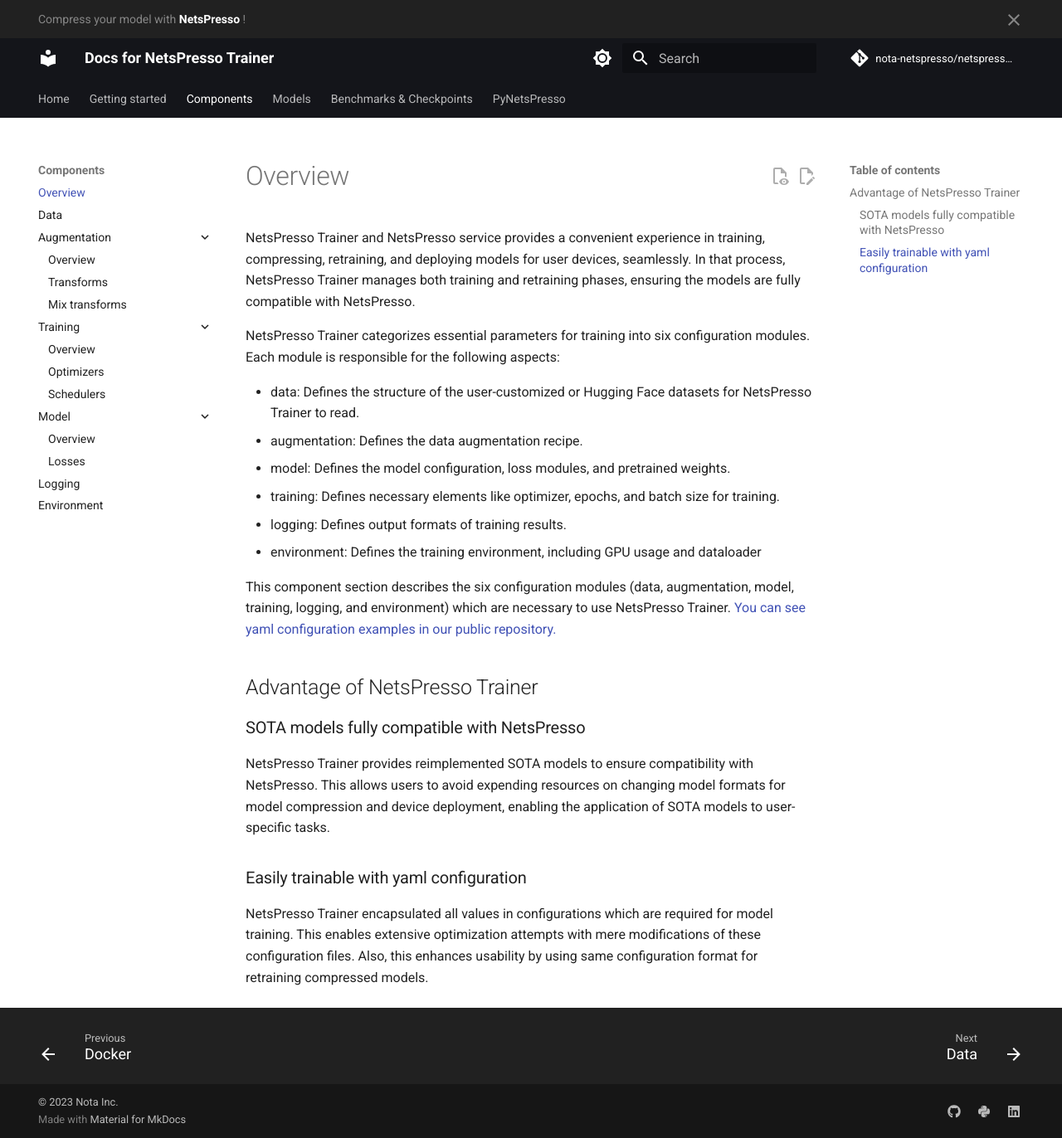
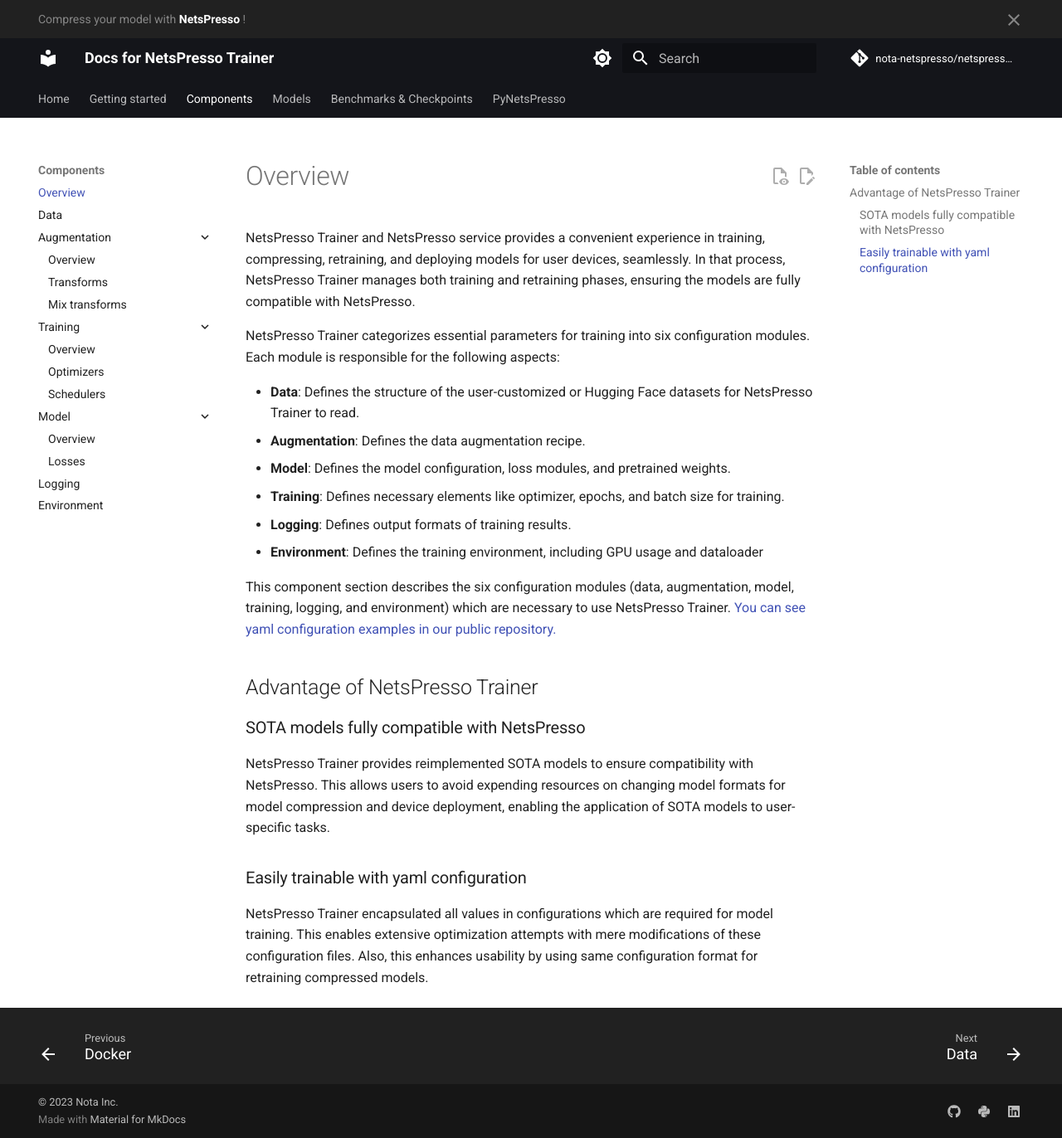
Before and after one commit to Nota-NetsPresso/netspresso-trainer, an MkDocs documentation site: the page built from docs/components/overview.md, in a window 1280 px wide and 1372 px high. Shown: the whole window at 83% size. Built offline with MkDocs 1.6.1 and Material for MkDocs 9.7.7, drawn with Linux system fonts in a browser that asks for light colours; comment, search, counter and statistics services are not loaded; some of the changed lines change nothing that is shown.

Commit message:
Add bold

```diff
--- a/docs/components/overview.md
+++ b/docs/components/overview.md
@@ -4,12 +4,12 @@
 
 NetsPresso Trainer categorizes essential parameters for training into six configuration modules. Each module is responsible for the following aspects:
 
-- data: Defines the structure of the user-customized or Hugging Face datasets for NetsPresso Trainer to read.
-- augmentation: Defines the data augmentation recipe.
-- model: Defines the model configuration, loss modules, and pretrained weights.
-- training: Defines necessary elements like optimizer, epochs, and batch size for training.
-- logging: Defines output formats of training results.
-- environment: Defines the training environment, including GPU usage and dataloader
+- **Data**: Defines the structure of the user-customized or Hugging Face datasets for NetsPresso Trainer to read.
+- **Augmentation**: Defines the data augmentation recipe.
+- **Model**: Defines the model configuration, loss modules, and pretrained weights.
+- **Training**: Defines necessary elements like optimizer, epochs, and batch size for training.
+- **Logging**: Defines output formats of training results.
+- **Environment**: Defines the training environment, including GPU usage and dataloader
 
 This component section describes the six configuration modules (data, augmentation, model, training, logging, and environment) which are necessary to use NetsPresso Trainer. [You can see yaml configuration examples in our public repository.](https://github.com/Nota-NetsPresso/netspresso-trainer/tree/dev/config)
 
```
